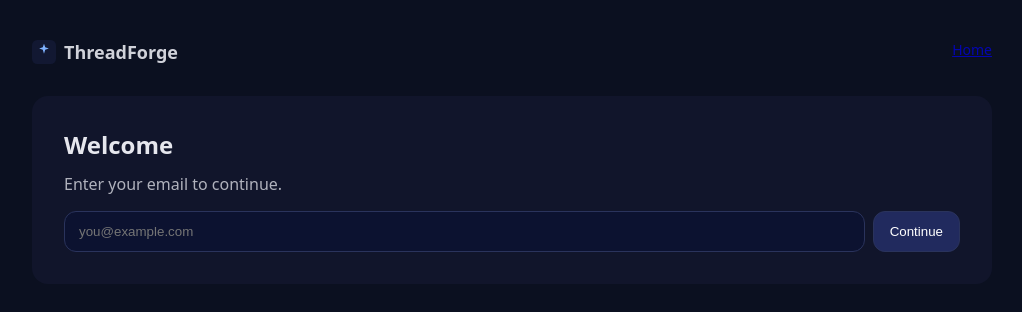
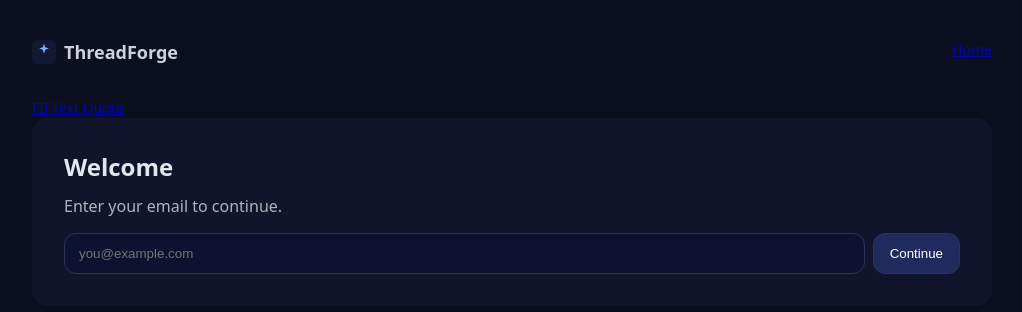
Before and after one commit to socialdetails/allowlist-gpt-site, a Next.js app: page / in a window 1280 px wide. Shown: the top 312 px of the page, without its empty margins (128-1150 px from the left). Built offline with nearby package versions, Linux system fonts and the light colour scheme.

Commit message:
Update layout.tsx

```diff
--- a/app/layout.tsx
+++ b/app/layout.tsx
@@ -8,7 +8,7 @@ export default function RootLayout({ children }: { children: React.ReactNode })
           <h1 style={{ fontSize: 18, opacity: 0.9, margin: 0 }}>ThreadForge</h1>
         </div>
         <a href="/" style={{ fontSize: 14, opacity: 0.7 }}>Home</a>
-      </header>
+      </header> <a href="/fb-text-quote" style={{ fontSize: 14, opacity: 0.7 }}>FB Text Quote</a>
       {children}
     </div>
   </body></html>);
```
